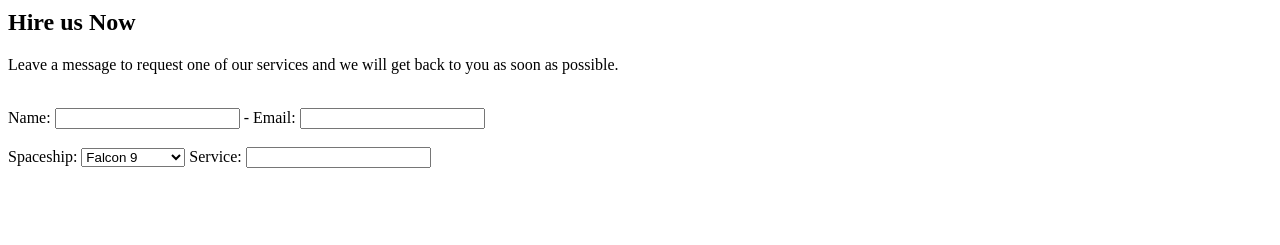
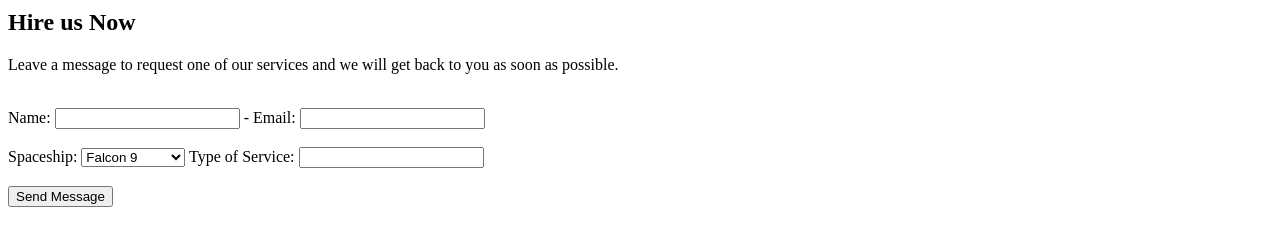
Before and after one commit to carollinemv/Site-Completo.html5, a plain HTML site: page Site completo com HTML5 -/hire_us.html in a window 1280 px wide. Shown: the part 79-324 px from the top of the page. Drawn offline with Linux system fonts and the light colour scheme.

Commit message:
Add files via upload

```diff
--- a/Site completo com HTML5 -/hire_us.html
+++ b/Site completo com HTML5 -/hire_us.html
@@ -42,7 +42,7 @@
                         <option value="falcon_heavy">Falcon Heavy</option>
 
                     </select>
-                    <label for="service">Service:</label>
+                    <label for="service">Type of Service:</label>
                     <input type="search" name="service" id="service" list="services">
                     <datalist id="services">
                         <option value="1 Nam quis nulla."></option>
@@ -52,7 +52,10 @@
 
                     </datalist>
                 </div>
-                <div></div>
+                <br>
+                <div>
+                    <input type="submit" name="" value="Send Message">
+                </div>
             </form>
         </section>
 </body>
```
